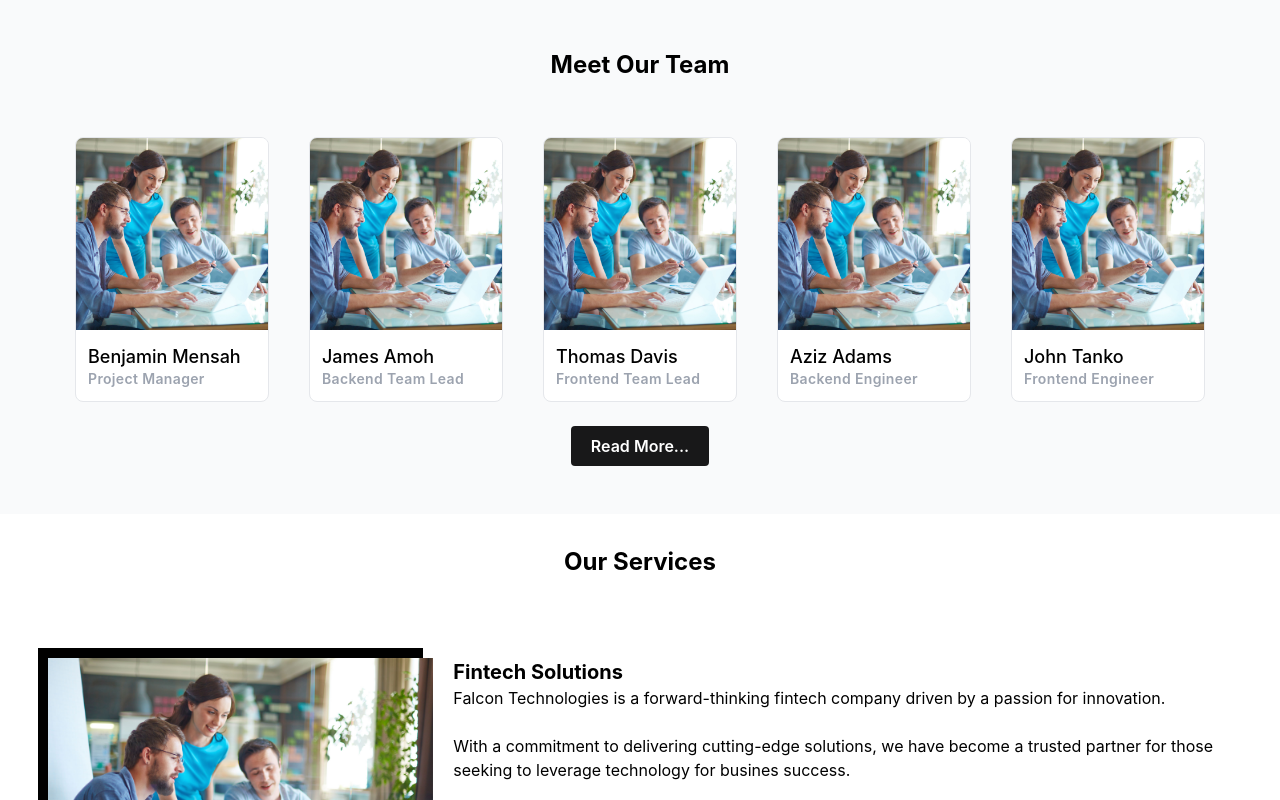
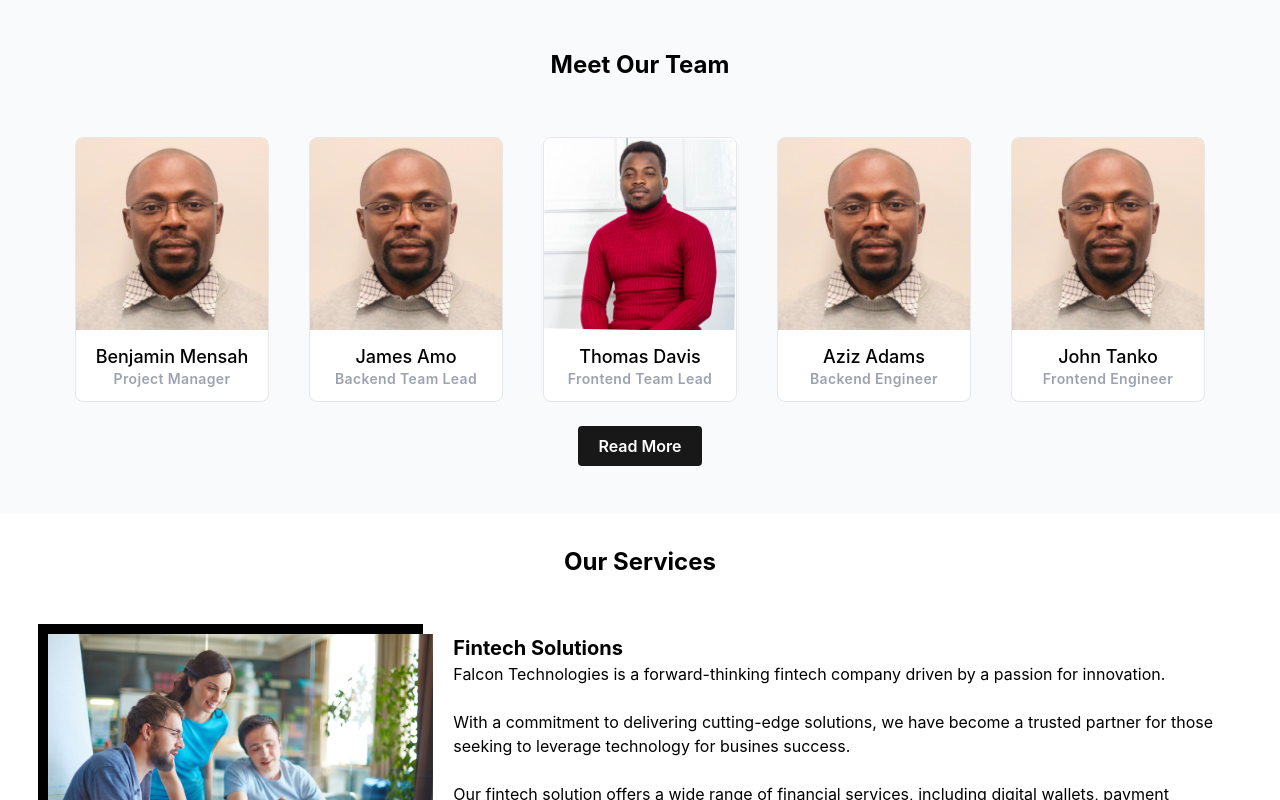
Before and after one commit to thetruekobby/new-falcon-web, a React (Create React App) app: page / in a window 1280 px wide. Shown: the part 1220-2020 px from the top of the page. Built offline with nearby package versions, Linux system fonts and the light colour scheme.

Commit message:
smooth scroll

```diff
--- a/src/AboutUs.js
+++ b/src/AboutUs.js
@@ -3,7 +3,7 @@ import ourTeam from "./team.json";
 
 const AboutUs = () => {
   return (
-    <div className="bg-gray-50">
+    <section id="about" className="bg-gray-50">
       <div className="container mx-auto">
         <div className="flex flex-col md:flex-row gap-5 pr-4 py-14 pt-20">
           <div className="flex-[1] lg:flex-1 order-last md:order-first animate-slide-in">
@@ -36,12 +36,12 @@ const AboutUs = () => {
                 <div className="">
                   <div className="md:flex-shrink-0">
                     <img
-                      src="/bg/banner_bg.jpg"
+                      src={team.image}
                       alt="Profile"
                       className="w-full h-48 object-cover md:w-48"
                     />
                   </div>
-                  <div className="p-3">
+                  <div className="p-3 text-center">
                     <h2 className="block mt-1 text-lg leading-tight font-medium text-black">
                       {team.name}
                     </h2>
@@ -54,11 +54,11 @@ const AboutUs = () => {
             ))}
           </div>
           <div className="flex justify-center">
-            <button className="btn-primary mt-6">Read more...</button>
+            <button className="btn-primary mt-6">Read more</button>
           </div>
         </div>
       </div>
-    </div>
+    </section>
   );
 };
 
--- a/src/App.tsx
+++ b/src/App.tsx
@@ -1,6 +1,7 @@
 import AboutUs from "./AboutUs"
 import BTMethodology from "./BTMethodology"
 import BTServices from "./BTServices"
+import ContactUs from "./ContactUs"
 import Footer from "./components/Footer"
 import Header from "./components/Header"
 import NavBar from "./components/NavBar"
@@ -15,6 +16,7 @@ const App = () => {
       <AboutUs />
       <BTServices/>
       <BTMethodology/>
+      <ContactUs/>
       <Footer />
     </div>
   )
--- a/src/BTServices.js
+++ b/src/BTServices.js
@@ -3,8 +3,8 @@ import React from "react"
 const BTServices = () => {
   return (
     <section id="services" className="container mx-auto py-8">
-      <h1 className="section-title">Our Services</h1>
-      <div className="flex flex-col md:flex-row gap-5 items-start px-12 pr-14 py-14 pt-20">
+      <h1 className="section-title mb-14">Our Services</h1>
+      <div className="flex flex-col md:flex-row gap-5 items-start px-12 pr-14">
         <div className="flex-[2] lg:flex-[2] order-last animate-slide-in">
           <div className="">
             <h2 className="section-subtitle">Fintech solutions</h2>
@@ -43,9 +43,10 @@ const BTServices = () => {
           <div className="">
             <h2 className="section-subtitle mb-4">USSD Technology</h2>
             <p>
-              Falcon Technologies USSD Developer is a leading USSD development company that thrives on innovation and technical excellence. <br /><br /> With a
-              deep understanding of USSD technology, we create interactive and efficient USSD solutions. <br /><br /> Our team of USSD experts brings a wealth of
-              experience in developing USSD applications across various sectors, including finance, healthcare, education, and more.
+              Falcon Technologies USSD Developer is a leading USSD development company that thrives on innovation and technical excellence. <br />
+              <br /> With a deep understanding of USSD technology, we create interactive and efficient USSD solutions. <br />
+              <br /> Our team of USSD experts brings a wealth of experience in developing USSD applications across various sectors, including finance,
+              healthcare, education, and more.
             </p>
           </div>
         </div>
--- a/src/ContactUs.js
+++ b/src/ContactUs.js
@@ -43,10 +43,10 @@ const ContactUs = () => {
    }
 
   return (
-    <section>
+    <section id="contact" className="pt-7 container mx-auto">
       <h1>Contact Us</h1>
 
-      <p className="text-center my-5 text-[var(--clr-text-secondary)]">
+      <p className="text-center my-5 text-[var(--clr-text-secondary)] text-lg">
         Meet us at a Cyberteq office near you or reach us electronically. Our experts will help you to choose the proper solution for your
         organization and answer all questions related to Cybersecurity, Digital Transformation & Telecommunication.
       </p>
--- a/src/components/Header.js
+++ b/src/components/Header.js
@@ -1,6 +1,6 @@
 const Header = () => {
   return (
-    <div className="">
+    <div id="hero" className="">
       <div className="container flex flex-col md:flex-row gap-5 items-center pr-4 py-14 pt-20 mx-auto">
         <div className="flex-[1] lg:flex-1 order-last md:order-first animate-slide-in">
           <h1 className="capitalize font-bold text-5xl mb-4">
--- a/src/components/NavBar.js
+++ b/src/components/NavBar.js
@@ -1,24 +1,32 @@
-import React from "react";
-import { Link } from "react-scroll";
+import { Link } from "react-scroll"
+import { useEffect,useRef } from 'react'
 
 const NavBar = () => {
   const navOptions = [
-    "home",
-    "about us",
-    "services",
-    "portfolio",
-    "contact us",
-  ];
+    { label: "home", id: "hero" },
+    { label: "about us", id: "about" },
+    { label: "services", id: "services" },
+    { label: "portfolio", id: "portfolio" },
+    { label: "contact us", id: "contact" },
+  ]
+
+  const nav = useRef()
+
+  // useEffect(() => {
+  //   const setHeaderHeight = () => {
+  //     document.documentElement.setProperty("--nav-height", nav.current.offsetHeight + "px")
+  //   }
+  //   window.addEventListener("resize", setHeaderHeight)
+  //   return () => {
+  //     window.removeEventListener("resize", setHeaderHeight)
+  //   }
+  // }, [])
 
   return (
-    <nav className="bg-white sticky top-0 z-50 border-b border-gray-100">
+    <nav ref={nav} className="bg-white sticky top-0 z-50 border-b border-gray-100">
       <div className="container flex justify-between py-3 mx-auto">
         <div className="flex flex-row items-center">
-          <img
-            src="/img/brand/logoOnly.png"
-            alt="logo"
-            className="object-contain h-20 w-20"
-          />
+          <img src="/img/brand/logoOnly.png" alt="logo" className="object-contain h-20 w-20" />
           <span className="text-2xl font-bold">Falcon Technologies</span>
         </div>
         <ul className="flex items-center gap-5 capitalize text-xl">
@@ -26,24 +34,22 @@ const NavBar = () => {
             <Link
               key={index}
               activeClass="active"
-              to={option}
+              to={option.id}
               spy={true}
               smooth={true}
-              offset={50}
+              offset={-70}
               duration={500}
               /* onSetActive={handleSetActive} */ className={
-                option === "contact us"
-                  ? "btn-primary"
-                  : "p-2 font-semibold whitespace-nowrap cursor-pointer"
+                option.id === "contact" ? "btn-primary" : "p-2 font-semibold whitespace-nowrap cursor-pointer"
               }
             >
-              {option}
+              {option.label}
             </Link>
           ))}
         </ul>
       </div>
     </nav>
-  );
-};
+  )
+}
 
-export default NavBar;
+export default NavBar
--- a/src/team.json
+++ b/src/team.json
@@ -2,30 +2,35 @@
   "teams": [
     {
       "id": 1,
+      "image":"/img/team/james.jpeg",
       "name": "Benjamin Mensah",
       "position": "Project Manager",
       "profile": "Detail description of work experience"
     },
     {
       "id": 2,
-      "name": "James Amoh",
+      "image":"/img/team/james.jpeg",
+      "name": "James Amo",
       "position": "Backend Team Lead",
       "profile": "Detail description of work experience"
     },
     {
       "id": 3,
+      "image":"/img/team/thomas.jpeg",
       "name": "Thomas Davis",
       "position": "Frontend Team Lead",
       "profile": "Detail description of work experience"
     },
     {
       "id": 4,
+      "image":"/img/team/james.jpeg",
       "name": "Aziz Adams",
       "position": "Backend Engineer",
       "profile": "Detail description of work experience"
     },
     {
       "id": 5,
+      "image":"/img/team/james.jpeg",
       "name": "John Tanko",
       "position": "Frontend Engineer",
       "profile": "Detail description of work experience"
```
